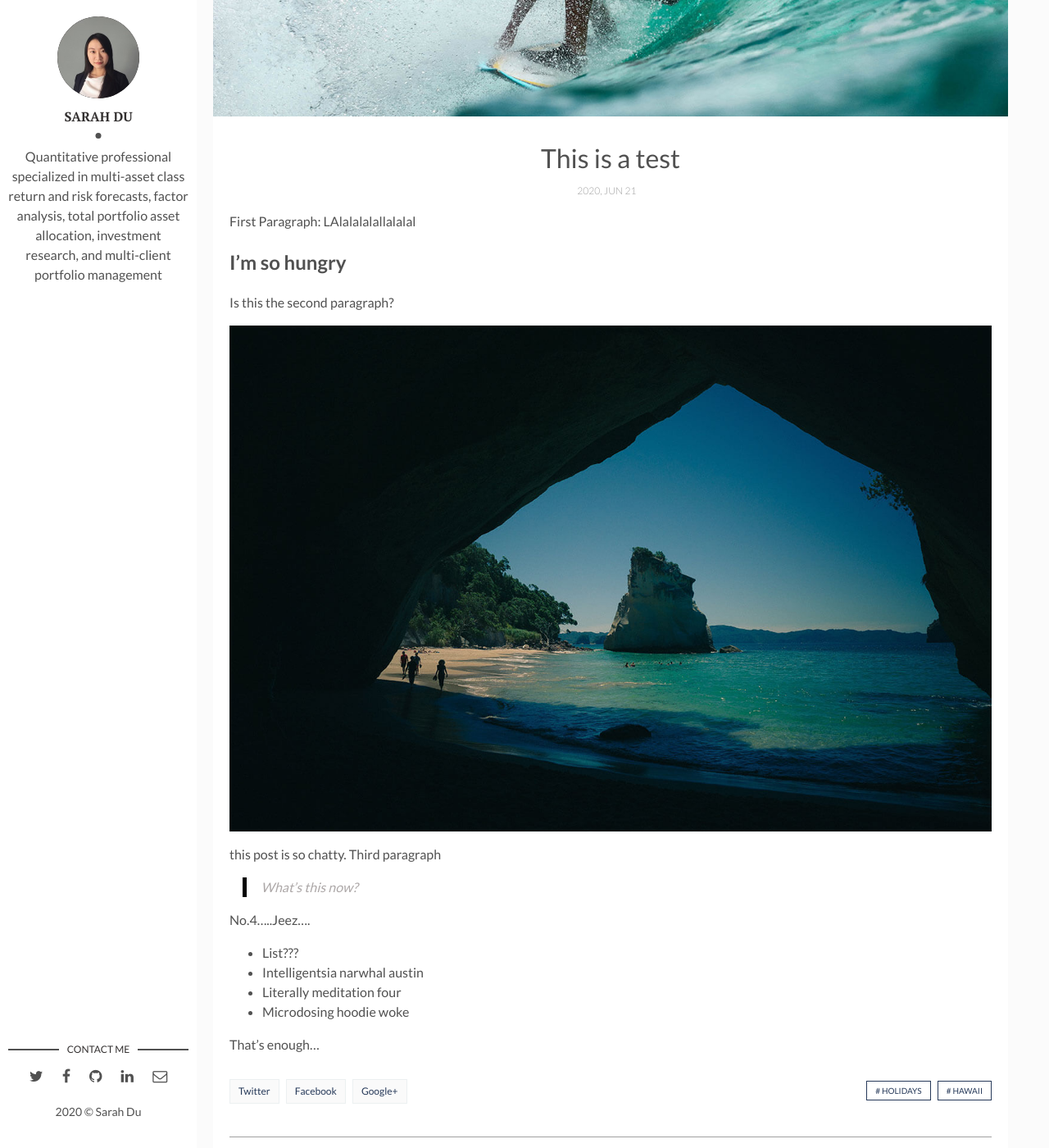
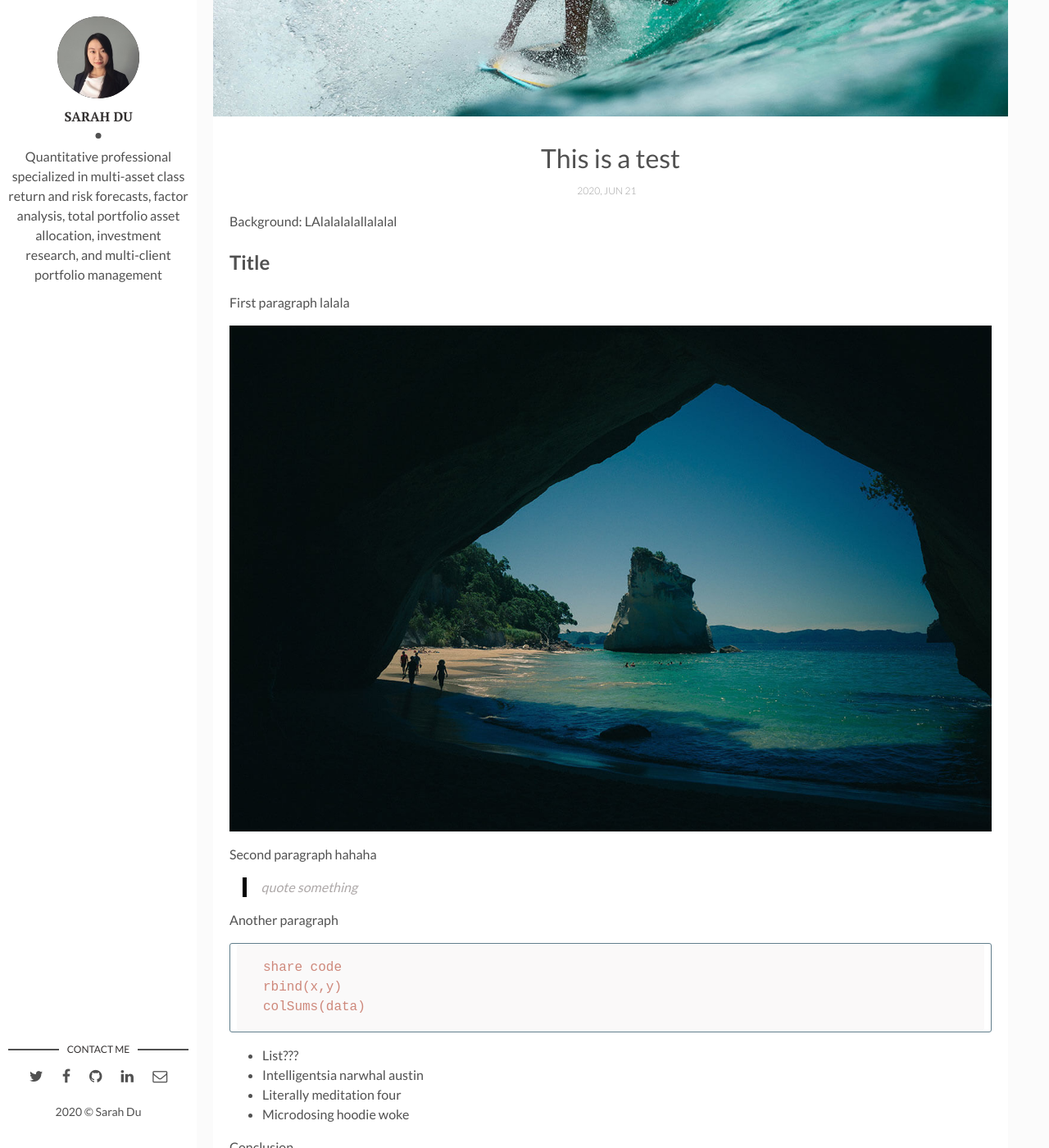
Before and after one commit to sarahdu0220/sarahdu0220.github.io, a Jekyll site: the page built from _posts/2020-06-21-welcome-to-my-blog.markdown, in a window 1280 px wide and 1400 px high, scrolled down 378 px. Shown: the whole window at 82% size. Built offline with Jekyll 4.4.1, drawn with Linux system fonts in a browser that asks for light colours.

Commit message:
Update 2020-06-21-welcome-to-my-blog.markdown

````diff
--- a/_posts/2020-06-21-welcome-to-my-blog.markdown
+++ b/_posts/2020-06-21-welcome-to-my-blog.markdown
@@ -7,22 +7,28 @@ img: i-rest.jpg # Add image post (optional)
 fig-caption: # Add figcaption (optional)
 tags: [Holidays, Hawaii]
 ---
-First Paragraph: LAlalalalallalalal
+Background: LAlalalalallalalal
 
-## I'm so hungry
-Is this the second paragraph?
+## Title
+First paragraph lalala
 
 ![I and My friends]({{site.baseurl}}/assets/img/we-in-rest.jpg)
 
-this post is so chatty. Third paragraph
+Second paragraph hahaha
 
->What's this now?
+>quote something
 
-No.4.....Jeez....
+Another paragraph
+
+```
+share code
+rbind(x,y)
+colSums(data)
+```
 
 * List???
 * Intelligentsia narwhal austin
 * Literally meditation four
 * Microdosing hoodie woke
 
-That's enough...
+Conclusion
````
